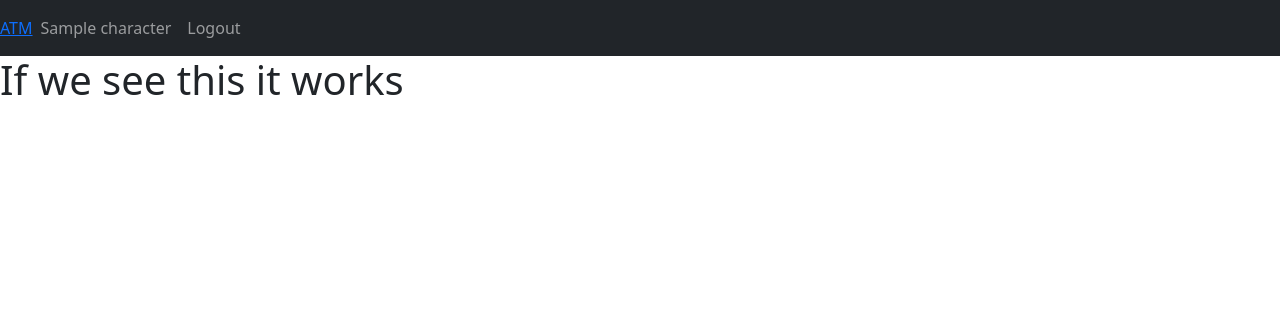
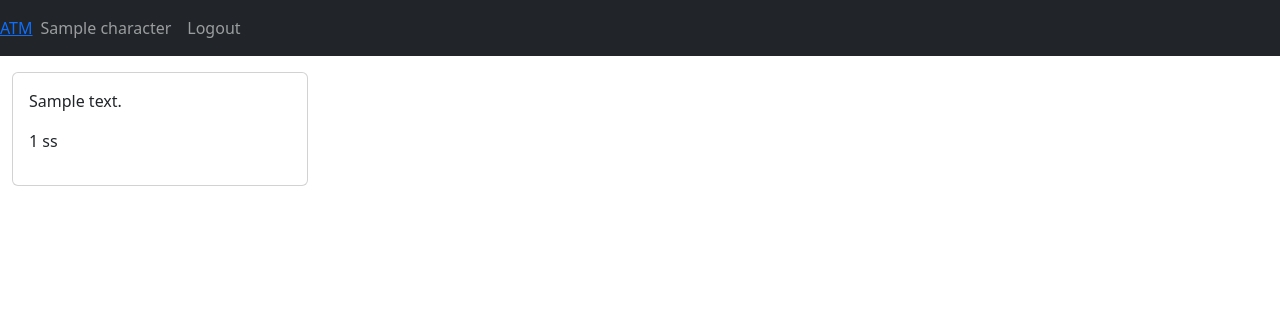
Before and after one commit to LaurieAnderson92/HMS-ATM, a Django app: page / in a window 1280 px wide. Shown: the top 316 px of the page. Run offline with Django 5.2, Linux system fonts and the light colour scheme; a user stored in the database is signed in; tables that the repository leaves empty hold one stand-in row (values such as "Sample post").

Commit message:
build: added account data onto view

```diff
--- a/character/admin.py
+++ b/character/admin.py
@@ -1,5 +1,6 @@
 from django.contrib import admin
-from .models import Character
+from .models import Character, Account
 
 # Register your models here.
 admin.site.register(Character)
+admin.site.register(Account)
--- a/character/models.py
+++ b/character/models.py
@@ -33,3 +33,6 @@ class Account(models.Model):
 
     class Meta:
         ordering = ["is_guild_account"]
+
+    def __str__(self):
+        return f"{self.owner} ({self.body})"
--- a/character/templates/character/account_list.html
+++ b/character/templates/character/account_list.html
@@ -1,5 +1,25 @@
 {% extends "base.html" %}
 
 {% block content %}
-    <h1>If we see this it works</h1>
-{% endblock %}
+<div class="container-fluid">
+    <div class="row">
+        <!-- Account Template -->
+
+        <div class="col-12 mt-3 left">
+            <div class="row">
+                {% for account in accounts %}
+                <div class="col-md-3">
+
+                    <div class="card mb-4">
+                        <div class="card-body">
+                            <p>{{account.body}}</p>
+                            <p>{{account.value}} ss</p>
+                        </div>
+                    </div>
+                </div>
+                {% endfor %}
+            </div>
+        </div>
+
+    </div>
+    {% endblock content %}
--- a/character/views.py
+++ b/character/views.py
@@ -1,16 +1,27 @@
 from django.shortcuts import render
 from django.views import generic
-from .models import Character
+from .models import Character, Account
 
 # ------------> Views
 
 def home(request):
     characters = Character.objects.all()  # Get all characters initially
+    accounts = Account.objects.all()  # Get all accounts
 
     if request.user.is_authenticated:
         # Filter characters for authenticated users
         characters = characters.filter(player=request.user)
+        accounts = accounts.filter(owner__in=characters)
     else:
         # Empty queryset for anonymous users
         characters = characters.none()
-    return render(request, 'character/account_list.html', {'characters': characters})
+        accounts = accounts.none()
+    return render(
+        request,
+        'character/account_list.html',
+        {
+            'characters': characters,
+            'accounts': accounts
+
+        }
+    )
```
